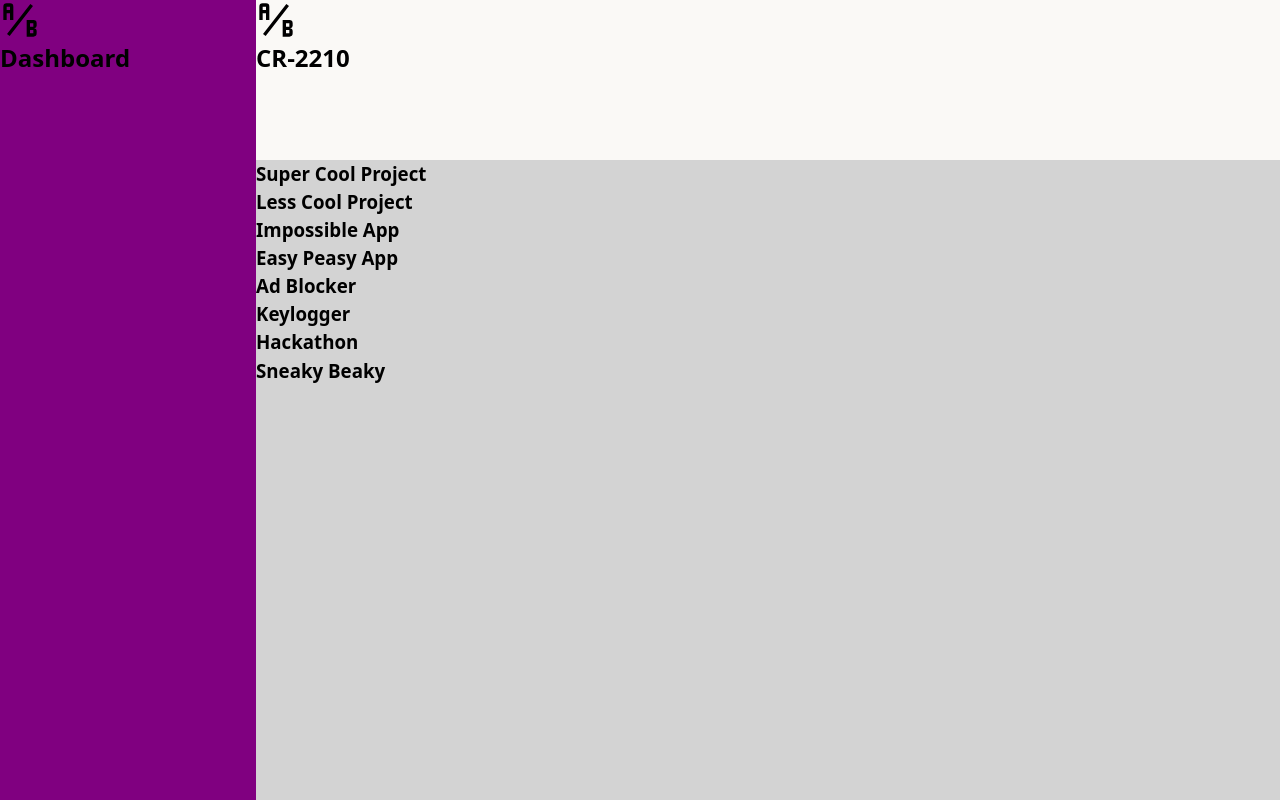
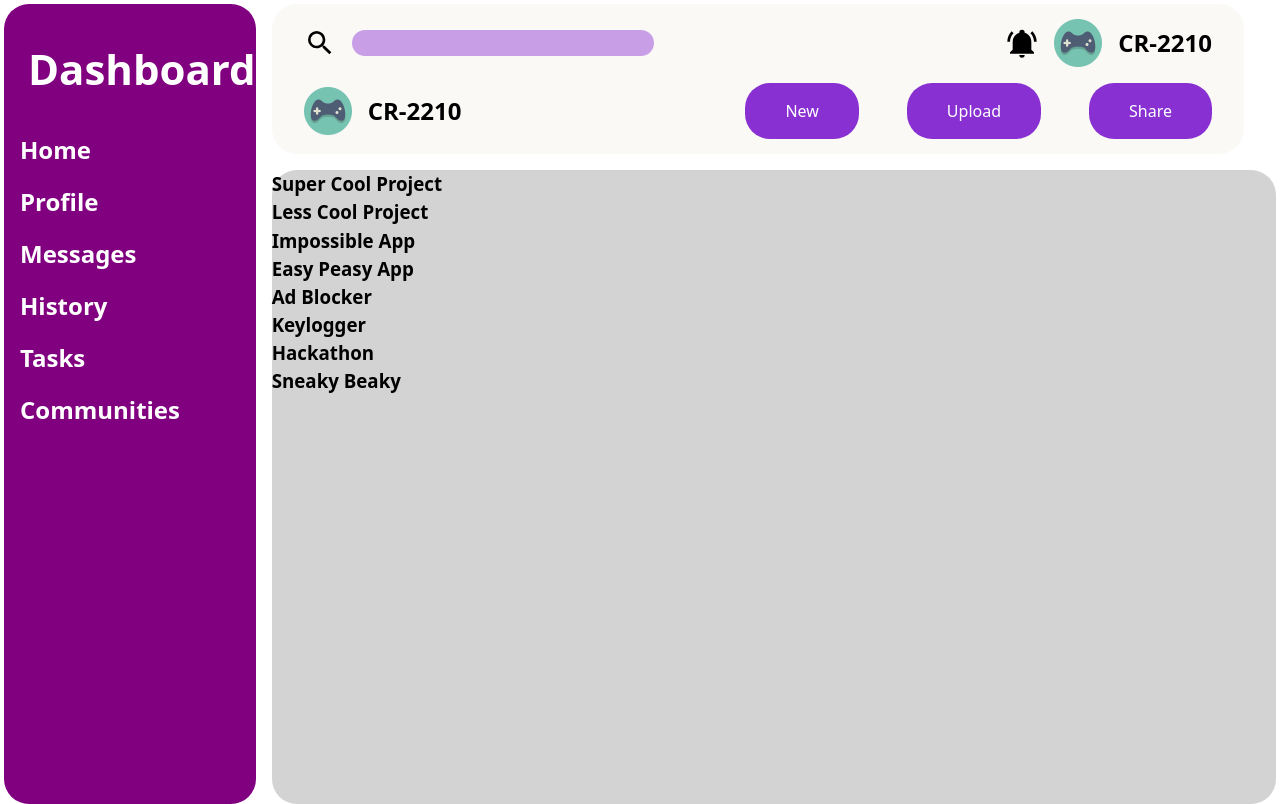
Before and after one commit to ChrisRyan2210/admin-dashboard, a plain HTML site: page index.html in a window 1280 px wide. Drawn offline with Linux system fonts and the light colour scheme.

Commit message:
Just the content grid left to do now

```diff
--- a/index.html
+++ b/index.html
@@ -10,19 +10,59 @@
 <body>
     <main>
         <div class="sidebar">
-            <div class="header-title">
-                <svg width="40" height="40" xmlns="http://www.w3.org/2000/svg">
-                    <image href="images/ab-testing.svg" width="40" height="40" />
+            <div class="sidebar-title">
+                <svg width="5rem" height="5rem" xmlns="http://www.w3.org/2000/svg">
+                    <image href="images/ab-testing.svg" width="5rem" height="5rem" fill="white"/>
                 </svg>
                 <h2>Dashboard</h2>
             </div>
+            <div class="sidebar-user-nav">
+                <h3><a href="">Home</a></h3>
+                <h3><a href="">Profile</a></h3>
+                <h3><a href="">Messages</a></h3>
+                <h3><a href="">History</a></h3>
+                <h3><a href="">Tasks</a></h3>
+                <h3><a href="">Communities</a></h3>
+            </div>
         </div>
         <div class="header">
-            <div class="header-title">
-                <svg width="40" height="40" xmlns="http://www.w3.org/2000/svg">
-                    <image href="images/ab-testing.svg" width="40" height="40" />
-                </svg>
-                <h2>CR-2210</h2>
+            <div class="header-top">
+                <div class="header-top-left">
+                    <svg width="2rem" height="2rem" xmlns="http://www.w3.org/2000/svg">
+                        <image href="images/magnify.svg" width="2rem" height="2rem" />
+                    </svg>
+                    <input type="text" name="searchbar" id="searchbar">
+                </div>
+                <div class="header-top-right">
+                    <svg width="2rem" height="2rem" xmlns="http://www.w3.org/2000/svg">
+                        <image href="images/bell-ring.svg" width="2rem" height="2rem" />
+                    </svg>
+                    <svg width="3rem" height="3rem" xmlns="http://www.w3.org/2000/svg">
+                        <image href="images/Circle-icons-gamecontroller.svg.png " width="3rem" height="3rem" />
+                    </svg>
+                    <h2>CR-2210</h2>
+                </div>
+            </div>
+            <div class="header-bottom">
+                <div  class="header-bottom-left">
+                    <svg width="3rem" height="3rem" xmlns="http://www.w3.org/2000/svg">
+                        <image href="images/Circle-icons-gamecontroller.svg.png " width="3rem" height="3rem" />
+                    </svg>
+                    <h2>CR-2210</h2>
+                </div>
+                <div class="header-bottom-right">
+                    <div class="header-buttons">
+                        <button id="">
+                            New
+                        </button>
+                        <button>
+                            Upload
+                        </button>
+                        <button>
+                            Share
+                        </button>
+                    </div>
+                </div>
             </div>
         </div>
         <div class="content-container">
--- a/styles.css
+++ b/styles.css
@@ -8,6 +8,12 @@ main {
     grid-template-columns: 1fr 4fr;
     grid-template-rows: 1fr 4fr;
     height: 100%;
+    gap: 1rem;
+    margin: .25rem .25rem .25rem .25rem;
+}
+
+main > * {
+    border-radius: 25px;
 }
 
 .sidebar {
@@ -16,8 +22,102 @@ main {
     grid-row: 1 / 5;
 }
 
+.sidebar-title {
+    display: flex;
+    align-items: center;
+    font-size: 1.75rem;
+    gap: .5rem;
+}
+
+.sidebar > * {
+    margin: 1.5rem 0 0 1rem;
+    color: white;
+}
+
+.sidebar-user-nav {
+    display: flex;
+    flex-direction: column;
+    align-items:flex-start;
+    gap: 1rem;
+}
+
+.sidebar-user-nav > h3 > a {
+    color: inherit;
+    text-decoration: none;
+    font-size: 1.5rem;
+}
+
 .header {
+    display: flex;
+    flex-direction: column;
+    justify-content: space-evenly;
     background-color: #FAF9F6;
+    padding: 0 2rem 0 2rem;
+}
+
+.header-top {
+    display: flex;
+}
+
+.header-top-left {
+    display: flex;
+    gap: 1rem;
+    flex: 2;
+    align-items: center;
+    justify-content: flex-start;
+}
+
+input {
+    border-radius: 25px;
+    border: 0;
+    background-color: #C89FE6;
+    width: 50%;
+}
+
+.header-top-right {
+    flex: 1;
+    display: flex;
+    gap: 1rem;
+    align-items: center;
+    justify-content: flex-end;
+}
+
+.header-bottom {
+    display: flex;
+}
+
+.header-bottom-left {
+    display: flex;
+    gap: 1rem;
+    flex: 2;
+    align-items: center;
+    justify-content: flex-start;
+}
+
+.header-bottom-right {
+    flex: 1;
+    display: flex;
+    align-items: center;
+    justify-content: flex-end;
+}
+
+.header-buttons {
+
+    display: flex;
+    gap: 3rem;
+}
+
+.header-buttons > button {
+    border-radius: 25px;
+    background-color: #8830D1;
+    color: white;
+    padding: 1rem 2.5rem 1rem 2.5rem;
+    border: 0;
+}
+
+.header-buttons > button:hover {
+    background-color: #6A0DAD;
+    cursor: pointer;
 }
 
 .content-container {
```
Also changed, not shown: images/Circle-icons-gamecontroller.svg.png (added), images/bell-ring.svg (added), images/magnify.svg (added).
